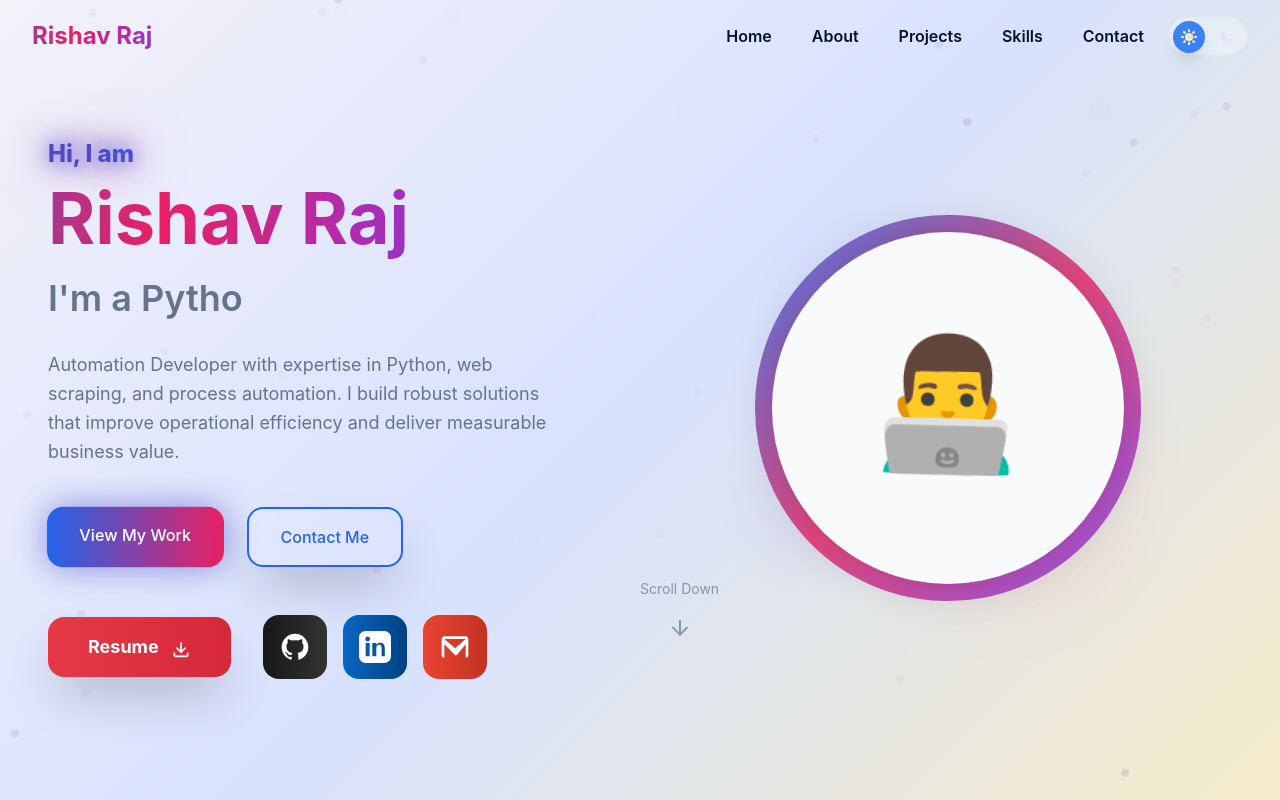
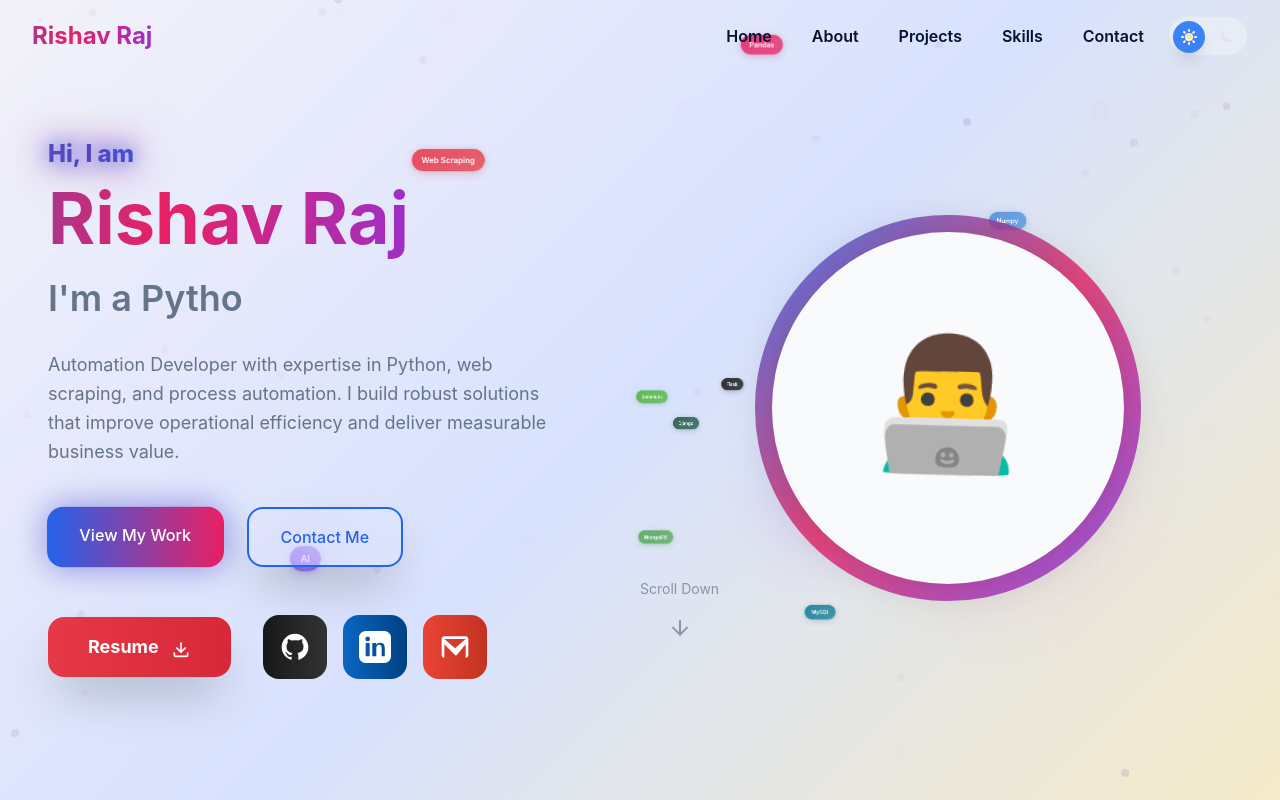
Before and after one commit to rishavraj543256/portfolio, a React (Vite) app: page / in a window 1280 px wide. Shown: the top 800 px of the page. Built offline with nearby package versions, Linux system fonts and the light colour scheme.

Commit message:
Fix Hero Skills Animation for Light Mode

```diff
--- a/src/components/Hero.tsx
+++ b/src/components/Hero.tsx
@@ -45,7 +45,7 @@ const Typewriter = ({ text }: { text: string }) => {
 const heroSkills = [
   { name: "Python", color: "#3572A5", size: 1.2 },
   { name: "Django", color: "#092E20", size: 1.1 },
-  { name: "Flask", color: "#000000", size: 1.1 },
+  { name: "Flask", color: "#FFFFFF", size: 1.1 }, // Changed to white for better visibility
   { name: "Selenium", color: "#43B02A", size: 1.0 },
   { name: "MongoDB", color: "#47A248", size: 1.1 },
   { name: "MySQL", color: "#00758F", size: 1.0 },
@@ -61,7 +61,7 @@ const heroSkills = [
 ];
 
 // Enhanced Tag Cloud component
-const TagCloud = ({ radius = 200 }) => {
+const TagCloud = ({ radius = 200, theme = 'dark' }) => {
   const containerRef = useRef<HTMLDivElement>(null);
   const [rotation, setRotation] = useState({ x: 0, y: 0 });
 
@@ -113,8 +113,17 @@ const TagCloud = ({ radius = 200 }) => {
         const z = spreadRadius * Math.cos(phi + rotation.y);
 
         const scale = 0.5 + ((z + spreadRadius) / (2 * spreadRadius)) * 0.8;
-        const opacity = 0.4 + (scale * 0.6);
+        const opacity = theme === 'light' ? 0.6 + (scale * 0.4) : 0.4 + (scale * 0.6);
         const transform = `translate3d(${x}px, ${y}px, ${z}px) scale(${scale})`;
+
+        // Adjust colors for light mode
+        let skillColor = skill.color;
+        if (theme === 'light') {
+          if (skill.name === 'Flask') skillColor = '#000000'; // Black for Flask in light mode
+          if (skill.name === 'Django') skillColor = '#0C4B33'; // Darker green for Django
+          if (skill.name === 'Numpy') skillColor = '#4A90E2'; // Brighter blue for Numpy
+          if (skill.name === 'Pandas') skillColor = '#E91E63'; // Pink for Pandas
+        }
 
         return (
           <motion.span
@@ -131,23 +140,30 @@ const TagCloud = ({ radius = 200 }) => {
               transform: transform,
               transition: 'all 0.3s ease-out',
               cursor: 'pointer',
-              background: `linear-gradient(135deg, ${skill.color}, ${skill.color}dd)`,
-              color: '#fff',
+              background: theme === 'light'
+                ? `linear-gradient(135deg, ${skillColor}, ${skillColor}dd)`
+                : `linear-gradient(135deg, ${skillColor}, ${skillColor}dd)`,
+              color: theme === 'light' && (skill.name === 'Flask' || skill.name === 'Django') ? '#fff' : '#fff',
               padding: '8px 16px',
               borderRadius: '20px',
               fontSize: '14px',
               fontWeight: 600,
               whiteSpace: 'nowrap',
-              boxShadow: `0 4px 20px ${skill.color}40, 0 0 0 1px ${skill.color}20`,
+              boxShadow: theme === 'light'
+                ? `0 4px 20px ${skillColor}40, 0 0 0 1px ${skillColor}20, 0 2px 10px rgba(0,0,0,0.1)`
+                : `0 4px 20px ${skillColor}40, 0 0 0 1px ${skillColor}20`,
               display: 'inline-block',
               textAlign: 'center',
               userSelect: 'none',
               backdropFilter: 'blur(10px)',
+              border: theme === 'light' ? `1px solid ${skillColor}30` : 'none',
             }}
             whileHover={{
               scale: 1.4,
               zIndex: 100,
-              boxShadow: `0 8px 30px ${skill.color}60, 0 0 0 2px ${skill.color}40`,
+              boxShadow: theme === 'light'
+                ? `0 8px 30px ${skillColor}60, 0 0 0 2px ${skillColor}40, 0 4px 20px rgba(0,0,0,0.2)`
+                : `0 8px 30px ${skillColor}60, 0 0 0 2px ${skillColor}40`,
               filter: 'brightness(1.2)',
             }}
             transition={{ type: "spring", stiffness: 300, damping: 20 }}
@@ -176,7 +192,7 @@ const Hero = () => {
     return () => window.removeEventListener('resize', updateRadius);
   }, []);
 
-  // Enhanced galaxy effect
+  // Enhanced galaxy effect for dark mode
   const starCount = 80;
   const stars = Array.from({ length: starCount }, (_, i) => ({
     id: i,
@@ -252,7 +268,7 @@ const Hero = () => {
         id="home"
         className="min-h-screen flex items-center justify-center pt-16 pb-12 px-4 relative overflow-hidden section-bg-gradient"
       >
-        {/* Enhanced galaxy effect */}
+        {/* Galaxy effect for dark mode */}
         {theme === 'dark' && (
           <>
             <div className="galaxy-nebula" />
@@ -280,20 +296,6 @@ const Hero = () => {
                 }}
               />
             ))}
-
-            {/* Enhanced container for tag cloud */}
-            <div
-              className="absolute left-1/2 top-1/2 z-10"
-              style={{
-                transform: 'translate(-25%, -50%)',
-                width: '100%',
-                height: '100%',
-                maxWidth: '1000px',
-                maxHeight: '800px',
-              }}
-            >
-              <TagCloud radius={avatarRadius + 50} />
-            </div>
           </>
         )}
 
@@ -323,6 +325,20 @@ const Hero = () => {
             ))}
           </div>
         )}
+
+        {/* Skills Tag Cloud - Now appears in BOTH themes */}
+        <div
+          className="absolute left-1/2 top-1/2 z-10"
+          style={{
+            transform: 'translate(-25%, -50%)',
+            width: '100%',
+            height: '100%',
+            maxWidth: '1000px',
+            maxHeight: '800px',
+          }}
+        >
+          <TagCloud radius={avatarRadius + 50} theme={theme} />
+        </div>
 
         <div className="container mx-auto relative z-10">
           <div className="grid grid-cols-1 md:grid-cols-2 gap-12 items-center">
```
